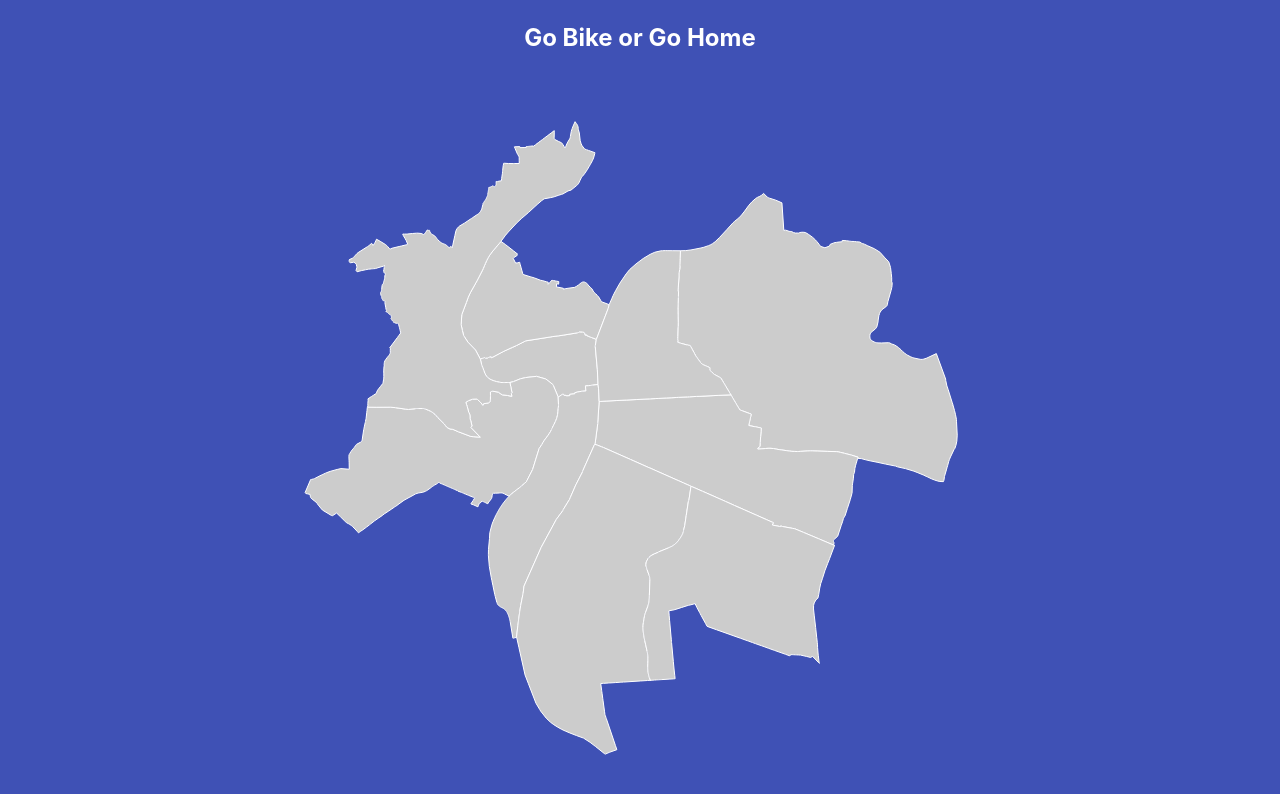
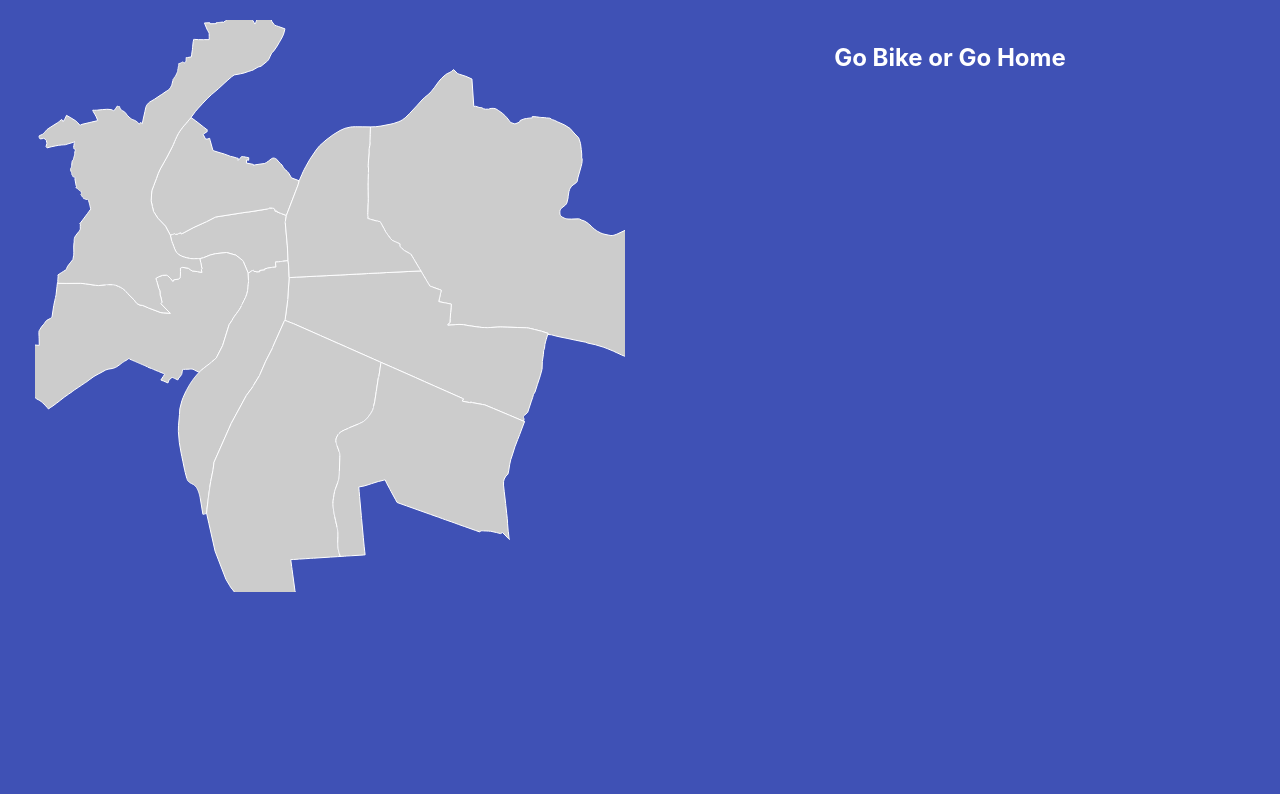
Before and after one commit to LouisKraemer/gbgh, a website: page index.html in a window 1280 px wide. Drawn offline with nearby package versions, Linux system fonts and the light colour scheme.

Commit message:
New layout

```diff
--- a/index.html
+++ b/index.html
@@ -8,23 +8,20 @@
 </head>
 
 <body>
-    <div class="container">
+    <div class="container-fluid">
         <div class="row">
-            <div class="col-12 col-md-10 offset-md-1 col-lg-8 offset-lg-2" id="title">
-                Go Bike or Go Home
-            </div>
-        </div>
-        <div class="row">
-            <div class="col-12 col-md-10 offset-md-1 col-lg-8 offset-lg-2" id="map-container"></div>
-<!--
-            <div class="col-1 col-md-1 col-lg-1">
-                <input type="range" min="1" max="8" value="1" class="slider" id="zoom-slider" orient="vertical">
-            </div>
--->
-        </div>
-        <div class="row">
-            <div class="col-12 col-md-10 offset-md-1 col-lg-8 offset-lg-2" id="time-slider">
-                <!--<input type="range" min="1" max="1000" value="200">-->
+            <div class="col-12 col-md-8 col-lg-6" id="map-container"></div>
+            <div class="col-12 col-md-4 col-lg-6" id="content">
+                <div class="row">
+                    <div class="col-12" id="title">
+                        Go Bike or Go Home
+                    </div>
+                    <div class="row">
+                        <div class="col-12" id="time-slider">
+                            <!--<input type="range" min="1" max="1000" value="200">-->
+                        </div>
+                    </div>
+                </div>
             </div>
         </div>
     </div>
--- a/script.js
+++ b/script.js
@@ -41,7 +41,7 @@ d3.json("data/json/map.json", function (json) {
 
     initVelov();
 
-    resize();
+    // resize();
 
     d3.select(window).on('resize', resize);
 
@@ -152,6 +152,8 @@ d3.json("data/json/map.json", function (json) {
                 // .on('mouseleave', function () {
                 //     d3.select('#velov-tooltip').classed('hide', true);
                 // })
+
+            resize();
         });
     }
 
--- a/style.css
+++ b/style.css
@@ -1,12 +1,12 @@
+html, body {
+    height: 100%;
+    margin: 0;
+}
+
 body {
-    margin: 0;
-    position: fixed;
-    top: 0;
-    right: 0;
-    bottom: 0;
-    left: 0;
     padding: 20px;
     background-color: #3F51B5;
+    overflow-y: auto;
 }
 
 #title {
@@ -15,6 +15,7 @@ body {
     font-weight: bold;
     color: white;
     margin-bottom: 20px;
+    padding: 20px;
 }
 
 .active {
```
